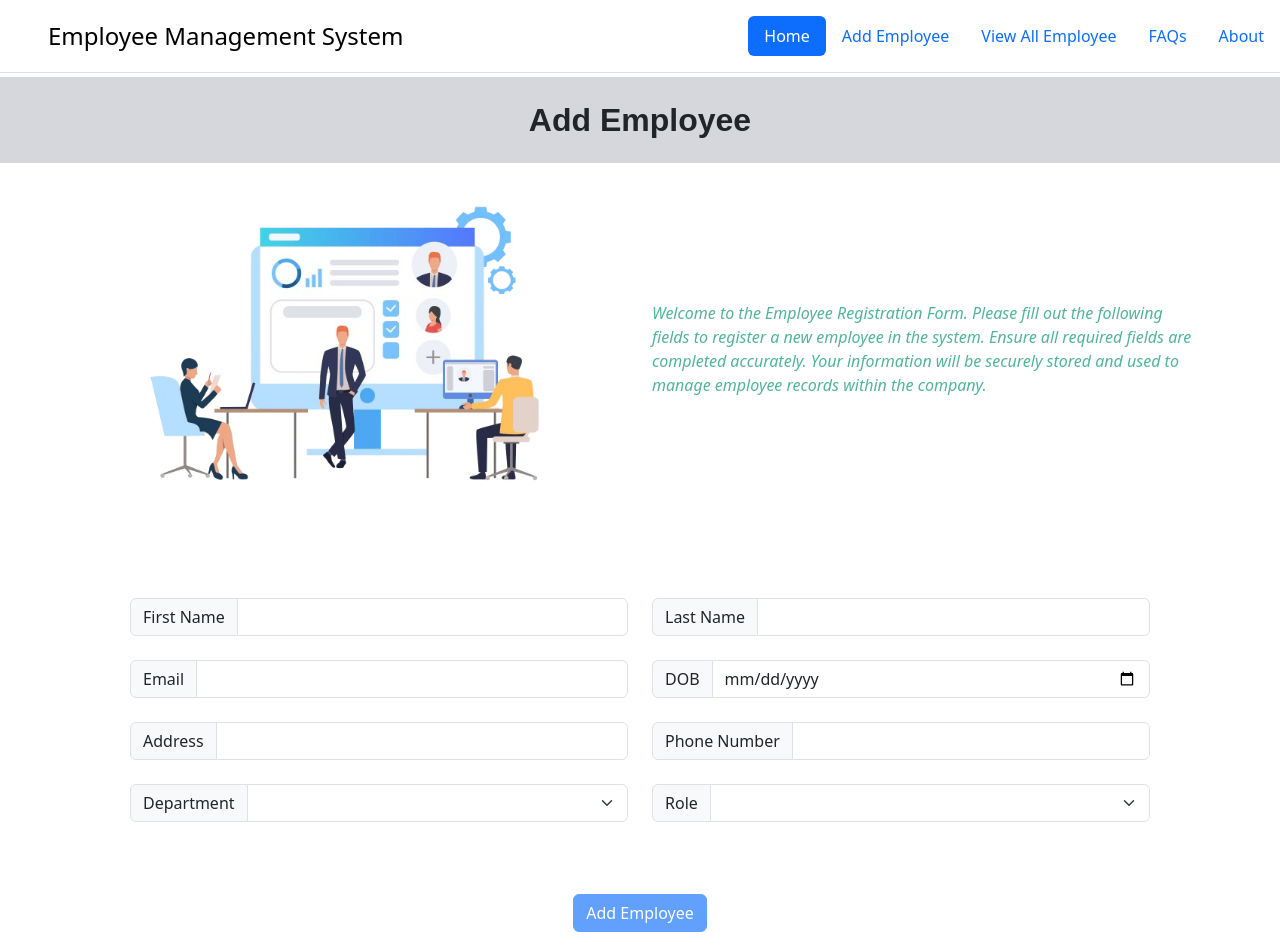
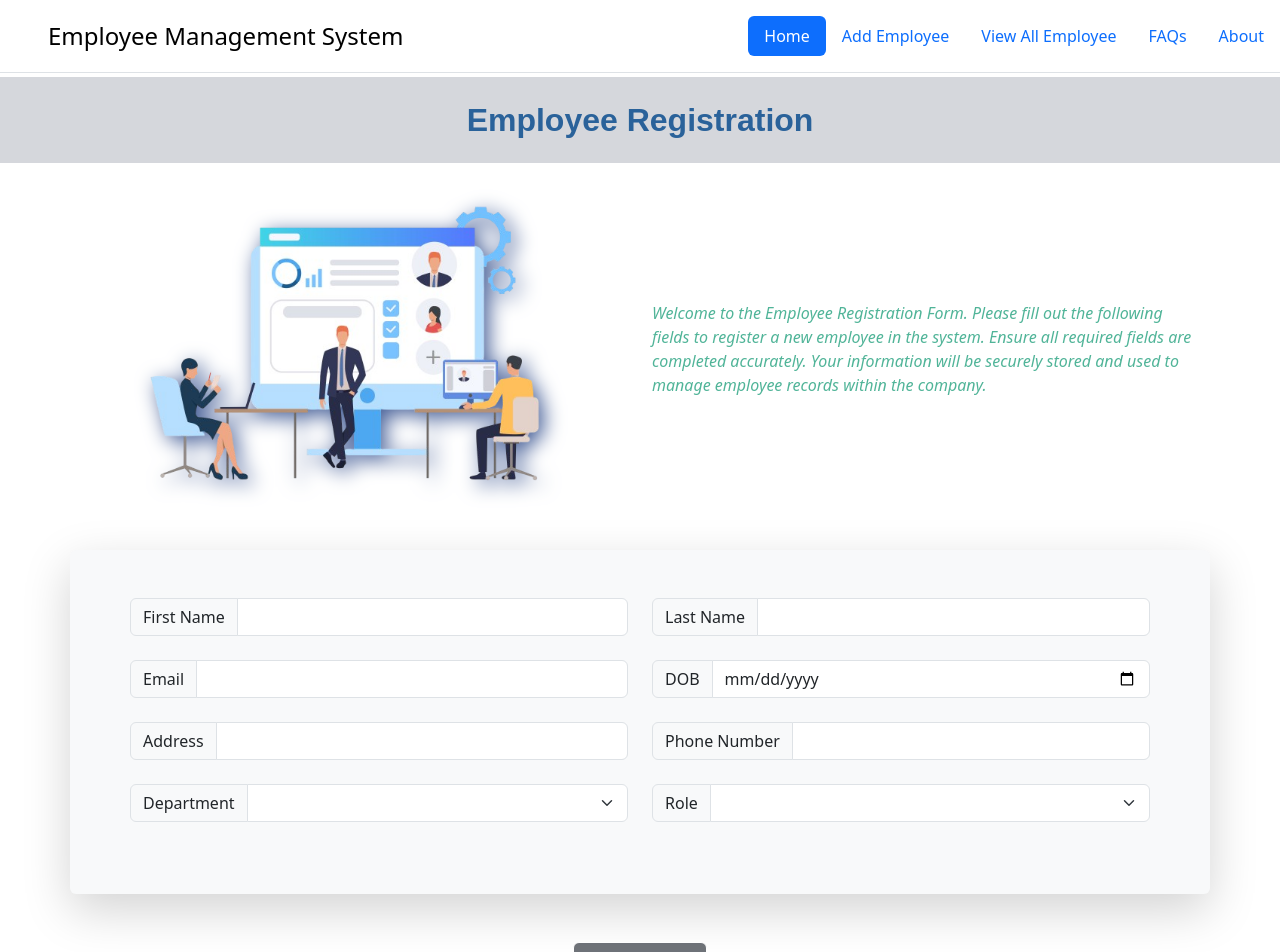
Before and after one commit to Gehan1226/employee--management-front-end, an Angular app: page /add-employee in a window 1280 px wide. Shown: the top 952 px of the page. Built offline with nearby package versions, Linux system fonts and the light colour scheme.

Commit message:
update ui

```diff
--- a/src/app/page/home-page/home-page.component.css
+++ b/src/app/page/home-page/home-page.component.css
@@ -0,0 +1,3 @@
+.blue-tittle{
+    color: #2A629A;
+}
--- a/src/app/page/home-page/home-page.component.html
+++ b/src/app/page/home-page/home-page.component.html
@@ -7,11 +7,10 @@
                 width="700" height="500" loading="lazy">
         </div>
         <div class="col-lg-6">
-            <h1 class="display-5 fw-bold text-body-emphasis lh-1 mb-3">Welcome to the Employee Management System!</h1>
+            <h1 class="display-5 fw-bold blue-tittle lh-1 mb-3">Welcome to the Employee Management System!</h1>
             <p class="lead">Your one-stop platform for managing and empowering your team. Get started today and discover
                 how easy it is to keep everything organized and running smoothly."</p>
             <div class="d-grid gap-2 d-md-flex justify-content-md-start">
-                <!-- <button type="button" class="btn btn-primary btn-lg px-4 me-md-2">Primary</button> -->
                 <button type="button" class="btn btn-outline-secondary btn-lg px-4">
                     <a href="#features" style="text-decoration: none; color: inherit;">Features</a>
                 </button>
@@ -25,12 +24,11 @@
 
     <div class="row row-cols-1 row-cols-md-2 align-items-md-center g-5 py-5">
         <div class="col d-flex flex-column align-items-start gap-2">
-            <h2 class="fw-bold text-body-emphasis">Effortless Employee Management</h2>
+            <h2 class="fw-bold blue-tittle">Effortless Employee Management</h2>
             <p class="text-body-secondary">Our Employee Management System makes it easy to manage your team. You can
                 effortlessly add new employees, update their details, and remove those who are no longer with the
                 company. The intuitive interface also allows you to view and filter employee information quickly,
                 ensuring you have all the details you need at your fingertips.</p>
-            <!-- <a href="#" class="btn btn-primary btn-lg">Primary button</a> -->
         </div>
 
         <div class="col">
--- a/src/app/page/manage-emp/manage-emp.component.css
+++ b/src/app/page/manage-emp/manage-emp.component.css
@@ -1,37 +1,38 @@
 .title-add-employee {
   font-family: sans-serif;
+  color: #2A629A;
   background-color: rgb(213, 215, 220);
   font-weight: 600;
 }
 
 #add-emp-img {
   max-width: 450px;
-  min-width: 250px;
+  min-width: 250px;filter:
+  drop-shadow(5px 5px 10px #476098);
 }
 
 
 .invalid-tooltip {
   position: absolute;
   top: -35px;
-  /* Position above the input box */
   right: 0;
-  /* Align to the right corner of the input box */
   background-color: #be515c;
-  /* Red background for error */
   color: white;
   padding: 5px 10px;
   border-radius: 4px;
   font-size: 0.875em;
   z-index: 10;
-  /* Ensure it stays on top of other elements */
 }
 
 .input-group {
   position: relative;
-  /* Make sure the tooltip is positioned relative to the input group */
 }
-
 
 #add-emp-p1 {
   color: #50B498;
 }
+
+.btn{
+  color: white;
+  background-color: #222831;
+}
--- a/src/app/page/manage-emp/manage-emp.component.html
+++ b/src/app/page/manage-emp/manage-emp.component.html
@@ -1,6 +1,6 @@
 <app-nav></app-nav>
 
-<h2 class="title-add-employee text-center mb-4 p-4">Add Employee</h2>
+<h2 class="title-add-employee text-center mb-4 p-4">Employee Registration</h2>
 
 <div class="container mt-2">
 
@@ -20,7 +20,7 @@
 
     </div>
 
-    <form [formGroup]="employeeForm" class="row row-cols-md-2 row-cols-sm-1 mt-5 p-5">
+    <form [formGroup]="employeeForm" class="row row-cols-md-2 row-cols-sm-1 mt-5 p-5 shadow-lg p-3 mb-5 bg-body-tertiary rounded">
 
         <div class="col-12">
 
@@ -122,7 +122,8 @@
                     formControlName="phoneNumber"
                     [ngClass]="{'is-invalid': getControl('phoneNumber')?.invalid && getControl('phoneNumber')?.touched}">
 
-                    <div *ngIf="getControl('phoneNumber')?.invalid && getControl('phoneNumber')?.touched" class="invalid-tooltip">
+                <div *ngIf="getControl('phoneNumber')?.invalid && getControl('phoneNumber')?.touched"
+                    class="invalid-tooltip">
                     <div *ngIf="getControl('phoneNumber')?.errors?.['required']">
                         Phone number is required.
                     </div>
@@ -173,7 +174,8 @@
     </form>
 
     <div class="d-flex justify-content-center">
-        <button type="button" class="btn btn-primary" (click)="addEmployee()" [disabled]="employeeForm.invalid">Add Employee</button>
+        <button type="button" class="btn" (click)="addEmployee()" [disabled]="employeeForm.invalid">Add
+            Employee</button>
     </div>
 
 </div>
```
Lines whose indentation alone changed are shown as unchanged.
